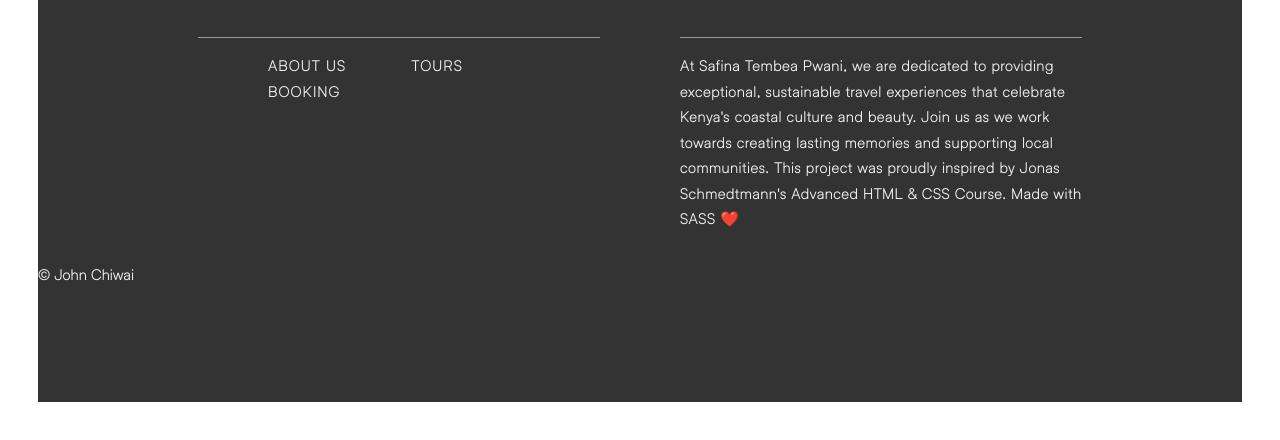
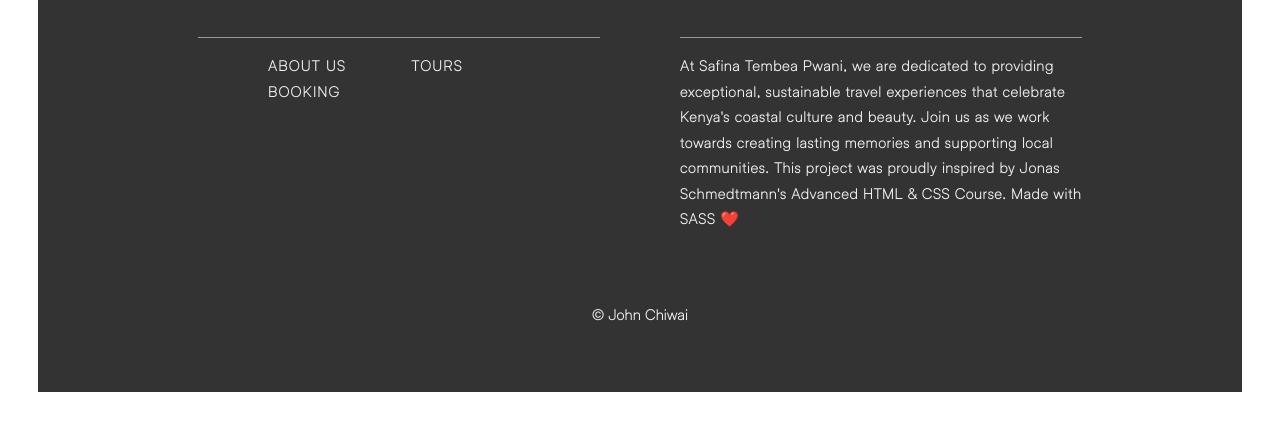
Before and after one commit to j-chiwaii/safina, a website: page index.html in a window 1280 px wide. Shown: the part 5554-5994 px from the top of the page. Drawn offline with Linux system fonts and the light colour scheme; a web font is replaced by a local one.

Commit message:
Update main.css

```diff
--- a/css/main.css
+++ b/css/main.css
@@ -1215,7 +1215,7 @@ body {
 
 .footer {
   background-color: #333;
-  padding: 10rem 0;
+  padding: 10rem 0 5rem 0;
   font-size: 1.5rem;
   color: #eee;
   font-family: "Helixa";
@@ -1301,6 +1301,17 @@ body {
 }
 .footer__copyright {
   letter-spacing: 0.4px;
+}
+
+.footer__name {
+  display: flex;
+  justify-content: center;
+  margin-top: 4rem;
+  padding: 0;
+}
+
+.footer__name:hover {
+  cursor: pointer;
 }
 
 .about__section {
```
